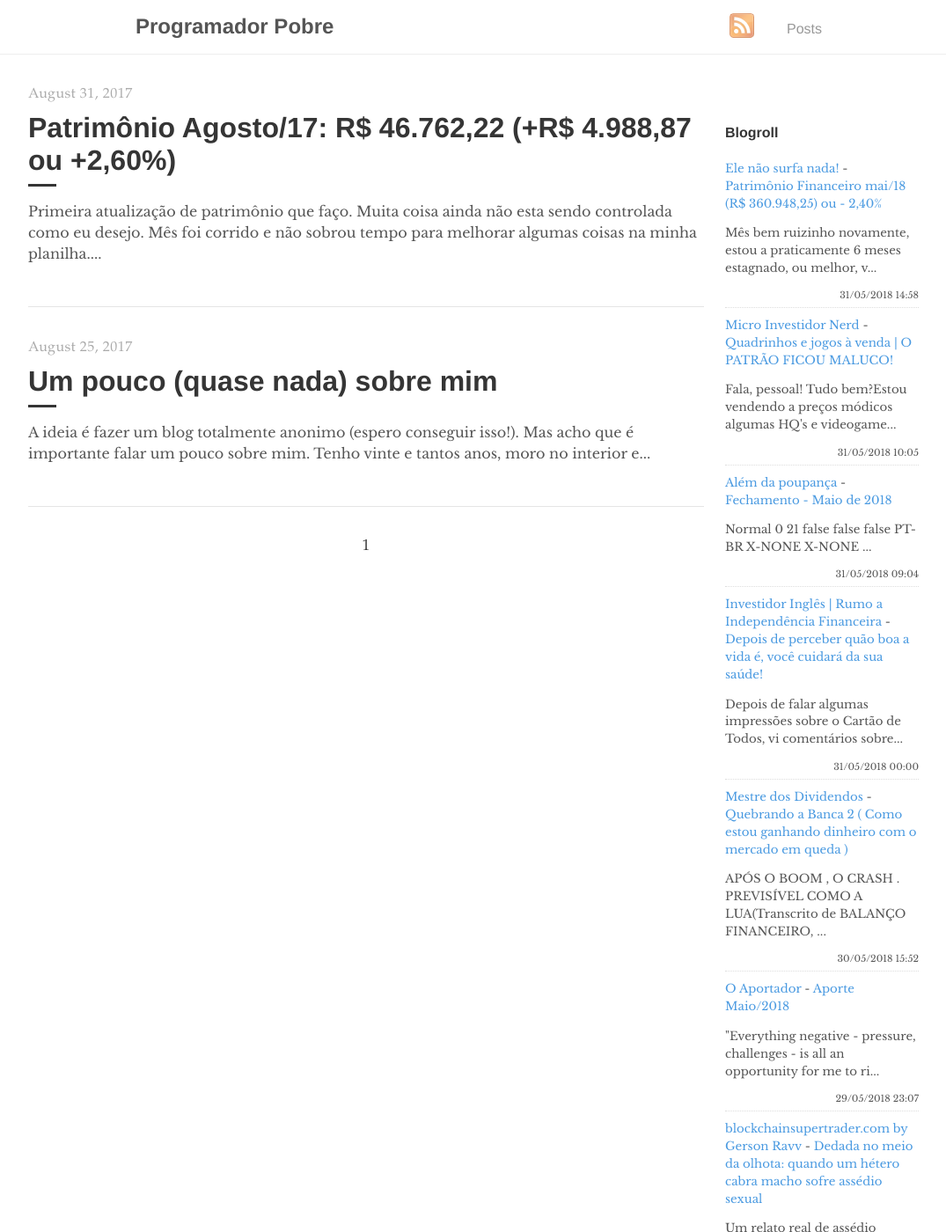
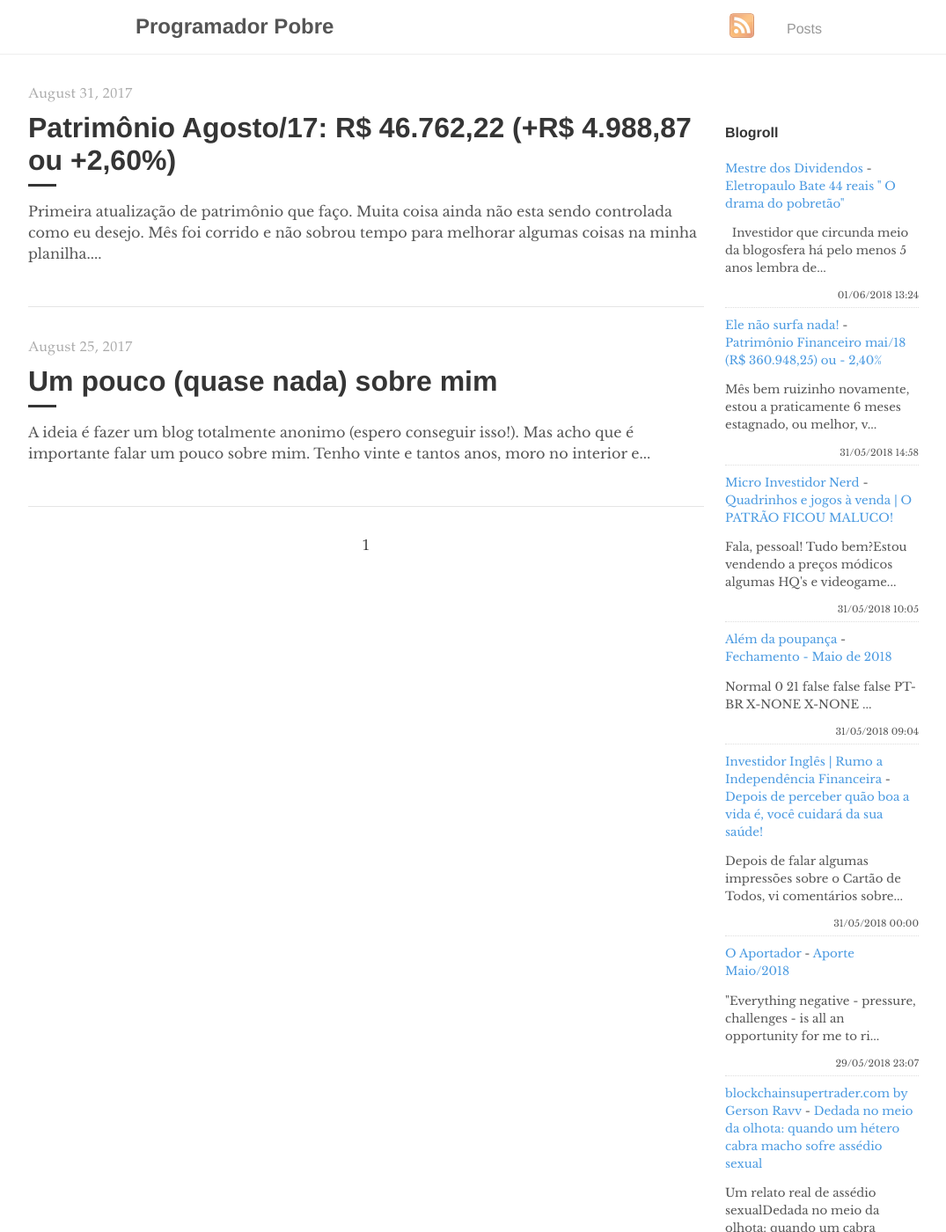
Before and after one commit to programadorpobre/programadorpobre.github.io, a Jekyll site: the page built from index.html, in a window 1280 px wide and 1400 px high. Shown: the whole window at 88% size, without its empty margins (96-1171 px from the left). Built offline with Jekyll 4.4.1, drawn with Linux system fonts in a browser that asks for light colours; the list of posts is cut into pages by our own code; comment, search, counter and statistics services are not loaded.

Commit message:
[ci skip] travis #301

```diff
--- a/_includes/feed-entries.html
+++ b/_includes/feed-entries.html
@@ -1,3 +1,8 @@
+<div class="feed-entry">
+    <a class="feed-entry-site-name" href="https://mestredosdividendos.blogspot.com/">Mestre dos Dividendos</a> - <a class="feed-entry-title" href="https://mestredosdividendos.blogspot.com/2018/06/etropaulo-bate-44-reais-o-drama-do.html">Eletropaulo Bate 44 reais " O drama do pobretão"</a>
+    <p class="feed-entry-summary">&nbsp; Investidor que circunda meio da blogosfera há pelo menos 5 anos lembra de...</p>
+    <time datetime="2018-06-01T13:24:00.002-07:00">01/06/2018 13:24</time>
+</div>
 <div class="feed-entry">
     <a class="feed-entry-site-name" href="https://elenaosurfanada.blogspot.com/">Ele não surfa nada!</a> - <a class="feed-entry-title" href="https://elenaosurfanada.blogspot.com/2018/05/patrimonio-financeiro-mai18-r-36094825.html">Patrimônio Financeiro mai/18 (R$ 360.948,25) ou - 2,40%</a>
     <p class="feed-entry-summary">Mês bem ruizinho novamente, estou a praticamente 6 meses estagnado, ou melhor, v...</p>
@@ -19,11 +24,6 @@
     <time datetime="2018-05-31T00:00:00.000-03:00">31/05/2018 00:00</time>
 </div>
 <div class="feed-entry">
-    <a class="feed-entry-site-name" href="https://mestredosdividendos.blogspot.com/">Mestre dos Dividendos</a> - <a class="feed-entry-title" href="https://mestredosdividendos.blogspot.com/2018/05/quebrando-banca-2-como-estou-ganhando.html">Quebrando a Banca 2 ( Como estou ganhando dinheiro com o mercado em  queda )</a>
-    <p class="feed-entry-summary">APÓS O BOOM , O CRASH . PREVISÍVEL COMO A LUA(Transcrito de BALANÇO FINANCEIRO, ...</p>
-    <time datetime="2018-05-30T15:52:00.001-07:00">30/05/2018 15:52</time>
-</div>
-<div class="feed-entry">
     <a class="feed-entry-site-name" href="https://oaportadorfinanceiro.blogspot.com/">O Aportador</a> - <a class="feed-entry-title" href="https://oaportadorfinanceiro.blogspot.com/2018/05/aporte-maio2018.html">Aporte Maio/2018</a>
     <p class="feed-entry-summary">"Everything negative - pressure, challenges - is all an opportunity for me to ri...</p>
     <time datetime="2018-05-29T23:07:00.001-03:00">29/05/2018 23:07</time>
```
